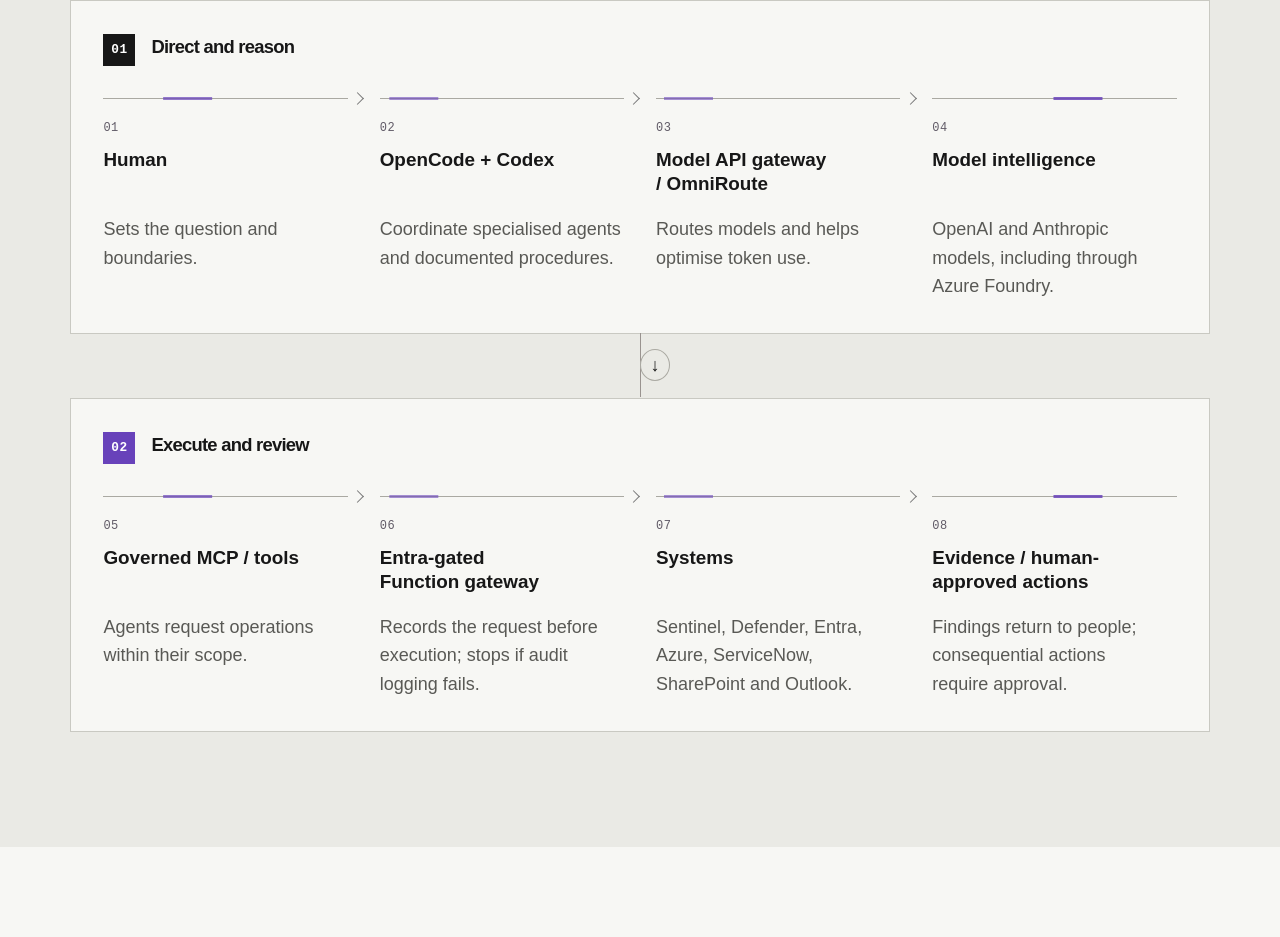
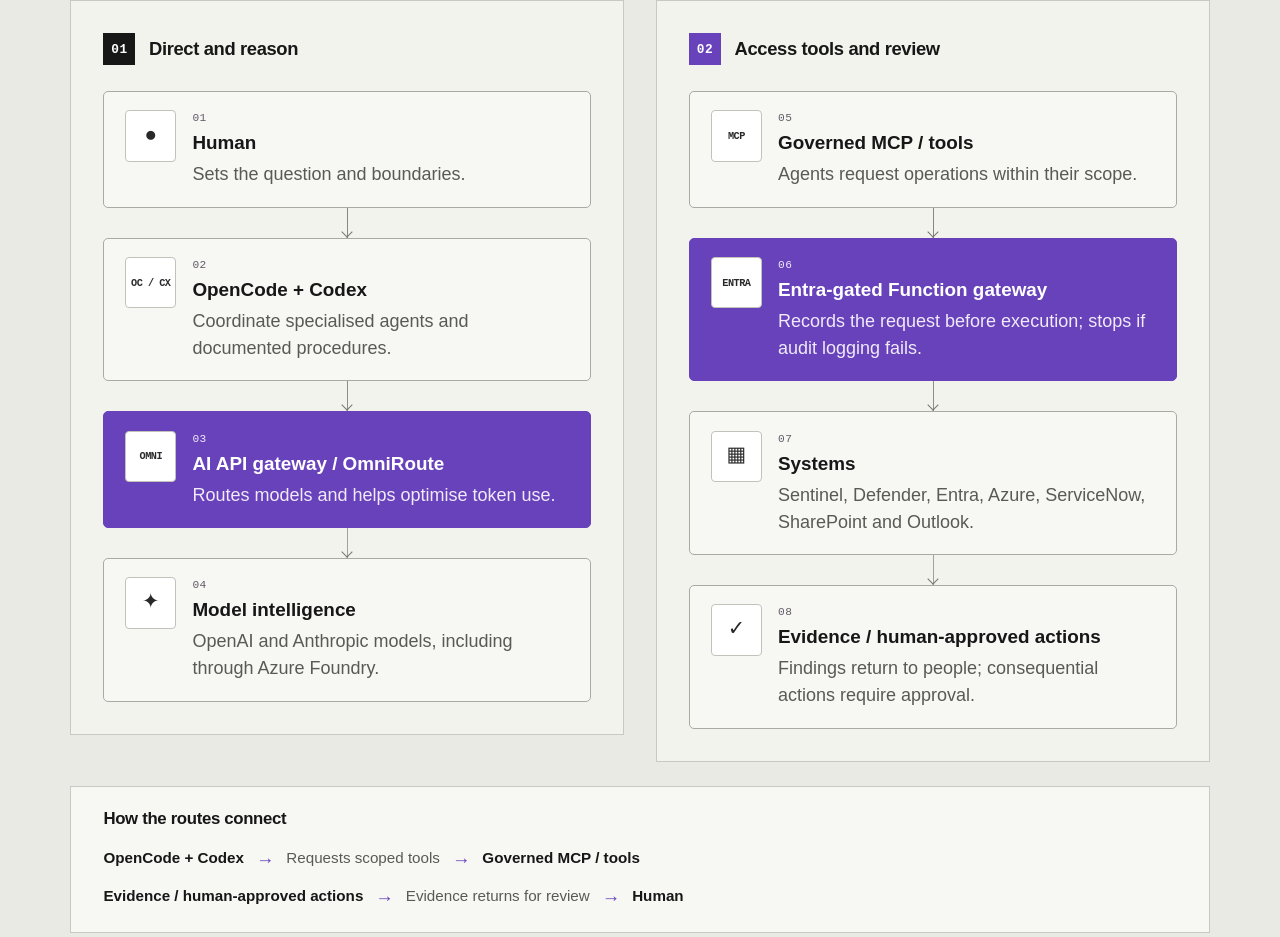
Before and after one commit to daniel0x00/tui-cv, a plain HTML site: page portfolio-agentic-SOC.html in a window 1280 px wide. Shown: the part 1643-2580 px from the top of the page. Drawn offline with Linux system fonts and the light colour scheme.

Commit message:
Update Agentic SOC architecture diagram

```diff
--- a/portfolio-agentic-SOC.html
+++ b/portfolio-agentic-SOC.html
@@ -24,7 +24,7 @@
       <a class="home-link" href="https://daniel.ferreira.fm/"><span class="wordmark" aria-hidden="true">df.</span><span>Daniel Ferreira / Home</span></a>
       <div class="motion-tools" hidden><button class="motion-control" type="button" aria-pressed="false" aria-describedby="motion-state" data-motion data-pause-label="Pause motion" data-resume-label="Resume motion" data-reduced-label="Reduced motion"><span class="motion-icon" aria-hidden="true"></span>Diagram motion</button><span id="motion-state">Resume motion</span></div>
     </div>
-    <nav class="section-nav wrap" aria-label="Case study sections"><a href="#overview">Overview</a><a href="#architecture">Architecture</a><a href="#capabilities">Capabilities</a><a href="#story">In practice</a><a href="#guardrails">Guardrails</a><a href="#roadmap">Roadmap</a></nav>
+    <nav class="section-nav wrap" aria-label="Case study sections"><a href="#overview">Overview</a><a href="#architecture">Architecture</a><a href="#capabilities">Capabilities</a><a href="#story">In practice</a><a href="#guardrails">Guardrails</a></nav>
   </header>
   <main id="main" tabindex="-1">
     <section id="overview" class="hero" aria-labelledby="overview-title" tabindex="-1">
@@ -55,15 +55,20 @@
       <div class="wrap">
         <div class="section-heading" data-reveal><span class="index" aria-hidden="true">02</span><h2 id="architecture-title">Reasoning and execution have separate routes.</h2></div>
         <div class="architecture-intro"><p>The model gateway routes requests for reasoning. A separate Function gateway governs tool execution. Evidence comes back to analysts, who review the findings and any consequential action.</p><p class="notice">A model can recommend an action; it cannot grant itself access.</p></div>
-        <ol class="architecture-paths" role="list"><li class="path" data-reveal>
+        <ol class="architecture-paths" role="list"><li class="path path-1" data-reveal>
           <h3 class="path-title"><span class="index" aria-hidden="true">01</span>Direct and reason</h3>
-          <ol class="path-steps" role="list"><li class="path-step"><span class="index" aria-hidden="true">01</span><h4>Human</h4><p>Sets the question and boundaries.</p></li><li class="path-step"><span class="index" aria-hidden="true">02</span><h4>OpenCode + Codex</h4><p>Coordinate specialised agents and documented procedures.</p></li><li class="path-step"><span class="index" aria-hidden="true">03</span><h4>Model API gateway / OmniRoute</h4><p>Routes models and helps optimise token use.</p></li><li class="path-step"><span class="index" aria-hidden="true">04</span><h4>Model intelligence</h4><p>OpenAI and Anthropic models, including through Azure Foundry.</p></li></ol>
-          <div class="path-connector" aria-hidden="true"><span>↓</span></div>
-        </li><li class="path" data-reveal>
-          <h3 class="path-title"><span class="index" aria-hidden="true">02</span>Execute and review</h3>
-          <ol class="path-steps" role="list"><li class="path-step"><span class="index" aria-hidden="true">05</span><h4>Governed MCP / tools</h4><p>Agents request operations within their scope.</p></li><li class="path-step"><span class="index" aria-hidden="true">06</span><h4>Entra-gated Function gateway</h4><p>Records the request before execution; stops if audit logging fails.</p></li><li class="path-step"><span class="index" aria-hidden="true">07</span><h4>Systems</h4><p>Sentinel, Defender, Entra, Azure, ServiceNow, SharePoint and Outlook.</p></li><li class="path-step"><span class="index" aria-hidden="true">08</span><h4>Evidence / human-approved actions</h4><p>Findings return to people; consequential actions require approval.</p></li></ol>
-
+          <ol class="path-steps" role="list"><li class="path-step"><div class="flow-node"><span class="flow-icon" aria-hidden="true">●</span><div class="flow-copy"><span class="index" aria-hidden="true">01</span><h4>Human</h4><p>Sets the question and boundaries.</p></div></div></li><li class="path-step"><div class="flow-node"><span class="flow-icon flow-icon-product" aria-hidden="true">OC / CX</span><div class="flow-copy"><span class="index" aria-hidden="true">02</span><h4>OpenCode + Codex</h4><p>Coordinate specialised agents and documented procedures.</p></div></div></li><li class="path-step"><div class="flow-node"><span class="flow-icon flow-icon-product" aria-hidden="true">OMNI</span><div class="flow-copy"><span class="index" aria-hidden="true">03</span><h4>AI API gateway / OmniRoute</h4><p>Routes models and helps optimise token use.</p></div></div></li><li class="path-step"><div class="flow-node"><span class="flow-icon" aria-hidden="true">✦</span><div class="flow-copy"><span class="index" aria-hidden="true">04</span><h4>Model intelligence</h4><p>OpenAI and Anthropic models, including through Azure Foundry.</p></div></div></li></ol>
+        </li><li class="path path-2" data-reveal>
+          <h3 class="path-title"><span class="index" aria-hidden="true">02</span>Access tools and review</h3>
+          <ol class="path-steps" role="list"><li class="path-step"><div class="flow-node"><span class="flow-icon flow-icon-product" aria-hidden="true">MCP</span><div class="flow-copy"><span class="index" aria-hidden="true">05</span><h4>Governed MCP / tools</h4><p>Agents request operations within their scope.</p></div></div></li><li class="path-step"><div class="flow-node"><span class="flow-icon flow-icon-product" aria-hidden="true">ENTRA</span><div class="flow-copy"><span class="index" aria-hidden="true">06</span><h4>Entra-gated Function gateway</h4><p>Records the request before execution; stops if audit logging fails.</p></div></div></li><li class="path-step"><div class="flow-node"><span class="flow-icon" aria-hidden="true">▦</span><div class="flow-copy"><span class="index" aria-hidden="true">07</span><h4>Systems</h4><p>Sentinel, Defender, Entra, Azure, ServiceNow, SharePoint and Outlook.</p></div></div></li><li class="path-step"><div class="flow-node"><span class="flow-icon" aria-hidden="true">✓</span><div class="flow-copy"><span class="index" aria-hidden="true">08</span><h4>Evidence / human-approved actions</h4><p>Findings return to people; consequential actions require approval.</p></div></div></li></ol>
         </li></ol>
+        <div class="route-connections">
+          <h3>How the routes connect</h3>
+          <ol role="list">
+            <li><span>OpenCode + Codex</span><span class="connection-arrow" aria-hidden="true">→</span><span>Requests scoped tools</span><span class="connection-arrow" aria-hidden="true">→</span><span>Governed MCP / tools</span></li>
+            <li><span>Evidence / human-approved actions</span><span class="connection-arrow" aria-hidden="true">→</span><span>Evidence returns for review</span><span class="connection-arrow" aria-hidden="true">→</span><span>Human</span></li>
+          </ol>
+        </div>
       </div>
     </section>
     <section id="capabilities" class="capabilities section-space wrap" aria-labelledby="capabilities-title" tabindex="-1">
@@ -81,12 +86,6 @@
       <div class="section-heading" data-reveal><span class="index" aria-hidden="true">05</span><h2 id="guardrails-title">Boundaries built into the workflow.</h2></div>
       <ul class="guardrail-list" role="list"><li data-reveal><span class="index" aria-hidden="true">01</span><h3>Identity</h3><p>Entra SSO, app roles and managed identities govern access without shared operator passwords.</p></li><li data-reveal><span class="index" aria-hidden="true">02</span><h3>Audit before execute</h3><p>Audited routes record the request server-side before execution and stop if recording fails.</p></li><li data-reveal><span class="index" aria-hidden="true">03</span><h3>Least privilege</h3><p>Scoped permissions and network-isolated connectors limit what tools can reach.</p></li><li data-reveal><span class="index" aria-hidden="true">04</span><h3>Human approval &amp; PII</h3><p>Approval gates, prompt guardrails and personal-data controls support accountable use.</p></li></ul>
     </section>
-    <section id="roadmap" class="roadmap section-space" aria-labelledby="roadmap-title" tabindex="-1">
-      <div class="wrap roadmap-grid">
-        <div><div class="section-heading" data-reveal><span class="index" aria-hidden="true">06</span><h2 id="roadmap-title">Not yet implemented.</h2></div><p class="status">Pending roadmap</p></div>
-        <div><ul class="roadmap-list" role="list"><li data-reveal><h3>Network integrations</h3><p>Zscaler ZIA / ZPA and Palo Alto connectors for traffic, policy and firewall analysis are pending.</p></li><li data-reveal><h3>Active containment</h3><p>Blocking indicators, acquiring or removing files, email quarantine and device isolation are pending. Human approval would be required.</p></li></ul><p class="note roadmap-note">OT vulnerability coverage, CyberArk identities and expansion across OT, AWS and legacy estates are also marked as pending in the original blueprint.</p></div>
-      </div>
-    </section>
     <section class="closing section-space wrap" aria-labelledby="closing-title"><h2 id="closing-title">Interested in the work?</h2><a class="button button-dark" href="https://daniel.ferreira.fm/#contact">Discuss the work <span aria-hidden="true">↗</span></a></section>
   </main>
   <footer class="footer wrap"><p>Daniel Ferreira / Selected work</p><div><a class="text-link" href="https://daniel.ferreira.fm/portfolio-agentic-SOC.html">Canonical case study <span aria-hidden="true">↗</span></a><a class="text-link" href="#overview">Back to top <span aria-hidden="true">↗</span></a></div></footer>
--- a/soc.css
+++ b/soc.css
@@ -71,22 +71,31 @@ section:focus,main:focus{outline:none}
 .architecture{background:#eaeae5}
 .architecture-intro{display:grid;grid-template-columns:minmax(0,2fr) minmax(0,1fr);gap:4rem;align-items:start;margin-bottom:3.5rem;margin-left:4rem}
 .architecture-intro>p:first-child{max-width:64ch}
-.architecture-paths,.path-steps,.capability-grid,.story-steps,.guardrail-list,.roadmap-list{list-style:none;padding:0}
-.path{position:relative;background:var(--paper);border:1px solid #c9c9c2;padding:2rem}
-.path+.path{margin-top:4rem}
-.path-title{font-size:1.15rem;display:flex;align-items:baseline;gap:1rem;margin-bottom:2rem;line-height:1.5}
-.path-title .index{color:#fff;background:var(--ink);min-width:32px;text-align:center;line-height:32px}
-.path+.path .path-title .index{background:var(--violet)}
-.path-steps{display:grid;grid-template-columns:repeat(4,minmax(0,1fr));gap:2rem}
-.path-step{position:relative;border-top:1px solid #aaa9a2;padding-top:1.25rem;min-width:0}
-.path-step:not(:last-child)::after{content:'';position:absolute;width:9px;height:9px;border-top:1px solid #777;border-right:1px solid #777;top:-5px;right:-.9rem;transform:rotate(45deg)}
-.path-step::before{content:'';position:absolute;top:-2px;left:0;width:20%;height:3px;background:#6842ba;animation:signal 4s ease-in-out infinite}
-.path-step:nth-child(2)::before{animation-delay:.6s}.path-step:nth-child(3)::before{animation-delay:1.2s}.path-step:nth-child(4)::before{animation-delay:1.8s}
-.path-step>.index{display:block;font-size:.75rem;margin-bottom:.65rem}
-.path-step h4{font-size:1.18rem;font-weight:600;line-height:1.3;margin-bottom:.65rem;min-height:3em;overflow-wrap:anywhere}
-.path-step p{color:var(--muted);line-height:1.6}
-.path-connector{position:absolute;left:50%;top:100%;height:4rem;width:1px;background:#99938f;display:grid;place-items:center}
-.path-connector span{background:#eaeae5;border:1px solid #aaa9a2;border-radius:50%;width:30px;line-height:30px;text-align:center}
+/* The two lanes distinguish model reasoning from gated tool execution. */
+.architecture-paths,.path-steps,.capability-grid,.story-steps,.guardrail-list{list-style:none;padding:0}
+.architecture-paths{display:grid;grid-template-columns:repeat(2,minmax(0,1fr));gap:2rem;align-items:start}
+.path{min-width:0;padding:clamp(1.3rem,2.5vw,2.5rem);border:1px solid #c9c9c2;background:#f3f3ee}
+.path-title{display:flex;align-items:center;gap:.85rem;font:600 1.15rem/1.4 Arial,Helvetica,sans-serif;letter-spacing:-.02em;margin-bottom:1.6rem}
+.path-title .index{display:grid;place-items:center;flex:0 0 32px;height:32px;background:var(--ink);color:#fff}
+.path-2 .path-title .index{background:var(--violet)}
+.path-steps{display:flex;flex-direction:column;align-items:stretch}
+.path-step{position:relative;min-width:0;padding-bottom:30px}
+.path-step:last-child{padding-bottom:0}
+.path-step:not(:last-child)::before{content:'';position:absolute;left:50%;bottom:0;width:1px;height:30px;background:#898880;animation:signal 3s ease-in-out infinite}
+.path-step:not(:last-child)::after{content:'';position:absolute;left:calc(50% - 4px);bottom:2px;width:8px;height:8px;border-right:1px solid #77776f;border-bottom:1px solid #77776f;transform:rotate(45deg)}
+.path-step:nth-child(2)::before{animation-delay:.5s}.path-step:nth-child(3)::before{animation-delay:1s}
+.flow-node{display:grid;grid-template-columns:3.2rem minmax(0,1fr);align-items:start;gap:1rem;position:relative;max-width:500px;margin-inline:auto;padding:1.15rem 1.3rem;background:var(--paper);border:1px solid #aaa9a2;border-radius:5px}
+.path-1 .path-step:nth-child(3) .flow-node,.path-2 .path-step:nth-child(2) .flow-node{background:var(--violet);border-color:var(--violet);color:#fff}
+.flow-icon{display:grid;place-items:center;width:3.2rem;height:3.2rem;border:1px solid #c3c2ba;border-radius:4px;background:#fff;font:600 1.3rem/1 'Courier New',monospace;color:#292929}
+.flow-icon.flow-icon-product{font-size:.64rem;letter-spacing:-.05em;font-weight:700;white-space:nowrap}
+.flow-copy{min-width:0}.flow-copy>.index{display:block;margin-bottom:.25rem;font-size:.7rem}.flow-copy h4{font-size:1.18rem;font-weight:600;line-height:1.3;overflow-wrap:anywhere}.flow-copy p{color:var(--muted);line-height:1.5;margin-top:.35rem}
+.path-1 .path-step:nth-child(3) .flow-copy p,.path-2 .path-step:nth-child(2) .flow-copy p,.path-1 .path-step:nth-child(3) .index,.path-2 .path-step:nth-child(2) .index{color:#f1eafa}
+.route-connections{margin-top:1.5rem;padding:1.4rem clamp(1.2rem,2.5vw,2rem);border:1px solid #c9c9c2;background:var(--paper)}
+.route-connections h3{font-size:1.05rem;letter-spacing:-.02em;margin-bottom:1rem}
+.route-connections ol{list-style:none;padding:0;display:grid;gap:.65rem}
+.route-connections li{display:flex;flex-wrap:wrap;align-items:center;gap:.45rem .75rem;color:var(--muted);font-size:.95rem;line-height:1.5}
+.route-connections li>span:first-child,.route-connections li>span:last-child{color:var(--ink);font-weight:600}
+.route-connections .connection-arrow{color:var(--violet);font-size:1.15rem}
 .capability-grid{display:grid;grid-template-columns:repeat(3,minmax(0,1fr));column-gap:2.5rem}
 .capability{position:relative;padding:2rem 0 2.5rem;min-width:0;border-top:1px solid #aaa9a2}
 .capability>.index{display:block;margin-bottom:2.5rem;color:var(--violet)}
@@ -98,40 +107,33 @@ section:focus,main:focus{outline:none}
 .story-steps li::before{content:'';position:absolute;top:-4px;left:0;width:7px;height:7px;background:#c2a4e5;border-radius:50%}
 .story-steps li:not(:last-child)::after{content:'';position:absolute;top:-4px;right:-.9rem;width:7px;height:7px;border-top:1px solid #aaa;border-right:1px solid #aaa;transform:rotate(45deg)}
 .story-steps h3{margin-block:1.35rem 1rem}.story-steps p{color:#c4c4bd;line-height:1.7}
-.guardrails h2,.roadmap h2{font-size:clamp(2.3rem,4vw,4.5rem)}
+.guardrails h2{font-size:clamp(2.3rem,4vw,4.5rem)}
 .guardrails{display:grid;grid-template-columns:minmax(0,1fr) minmax(0,1.3fr);gap:5rem}
 .guardrail-list li{display:grid;grid-template-columns:2.4rem minmax(0,1fr);gap:.65rem 1rem;border-top:1px solid var(--line);padding-block:1.6rem}
 .guardrail-list p{grid-column:2;color:var(--muted)}.guardrail-list h3{line-height:1.3}.guardrail-list .index{padding-top:.15rem}
-.roadmap{background:#e9e4ef;border-block:1px solid #d3c9dc}
-.roadmap-grid{display:grid;grid-template-columns:minmax(0,1fr) minmax(0,1.3fr);gap:5rem}
-.roadmap .section-heading{margin-bottom:1.75rem}
-.status{display:inline-block;color:#514062;border:1px solid #a99cb8;border-radius:30px;padding:.35rem .8rem;font-size:.75rem;margin-left:4rem}
-.roadmap-list{display:grid;gap:2.5rem}.roadmap-list li{border-top:1px solid #bcb2c8;padding-top:1.5rem}.roadmap-list h3{margin-bottom:.75rem}.roadmap-list p{color:#504b53}
-.roadmap-note{border-top:1px solid #bcb2c8;padding-top:1.5rem;margin-top:2rem;color:#504b53}
 .closing{display:flex;gap:3rem;justify-content:space-between;align-items:center}.closing h2{max-width:15ch}.closing .button{margin-top:0;flex-shrink:0}
 .button-dark{background:var(--ink);color:var(--paper)}.button-dark:hover{background:#444}
 .footer{padding-block:1.8rem;border-top:1px solid var(--line);display:flex;gap:2rem;justify-content:space-between;color:var(--muted);font-size:.8rem}
 .footer>div{display:flex;flex-wrap:wrap;gap:1.5rem}.text-link{display:inline-flex;align-items:center;gap:.5rem;min-height:32px}
-.motion-active{--motion-state:running}.core-orbit,.path-step::before,.is-seen{animation-play-state:var(--motion-state)}
+.motion-active{--motion-state:running}.core-orbit,.path-step:not(:last-child)::before,.is-seen{animation-play-state:var(--motion-state)}
 .is-seen{animation-name:arrive;animation-duration:.65s;animation-timing-function:ease-out}.is-seen:nth-child(2n){animation-delay:.07s}.is-seen:nth-child(3n){animation-delay:.14s}
-@keyframes orbit{to{transform:rotate(360deg)}}@keyframes signal{0%,100%{transform:translateX(0);opacity:.55}65%{transform:translateX(400%);opacity:1}}@keyframes arrive{from{transform:translateY(10px)}to{transform:none}}
+@keyframes orbit{to{transform:rotate(360deg)}}@keyframes signal{0%,100%{opacity:.5}65%{opacity:1}}@keyframes arrive{from{transform:translateY(10px)}to{transform:none}}
 @media(max-width:1100px){
  .outcomes{grid-template-columns:1fr;gap:2rem}.outcomes-intro{display:flex;gap:2rem;justify-content:space-between}.outcomes-intro .note{max-width:55ch}.outcome-list{gap:3rem}
- .architecture-intro{margin-left:0;gap:2rem}.path-steps{gap:1.5rem}.path-step h4{font-size:1.07rem}
+ .architecture-intro{margin-left:0;gap:2rem}
  .capability-grid{grid-template-columns:repeat(2,minmax(0,1fr))}.story-steps{grid-template-columns:1fr;gap:0}
  .story-steps li{display:grid;grid-template-columns:2rem 9rem minmax(0,1fr);gap:1.5rem;border-top:0;border-left:1px solid #777;padding:1.4rem 0 1.4rem 1.5rem;margin-left:.3rem}
  .story-steps li::before{top:2rem;left:-4px}.story-steps li:not(:last-child)::after{top:auto;bottom:0;right:auto;left:-4px;transform:rotate(135deg)}.story-steps h3{margin:0;line-height:1.4}
- .guardrails,.roadmap-grid{gap:3rem}
+ .guardrails{gap:3rem}
 }
 @media(max-width:760px){
- :root{--anchor-offset:12rem}h2,.guardrails h2,.roadmap h2{font-size:clamp(2.2rem,7vw,3.5rem)}.masthead-inner{gap:.75rem;min-height:62px}.home-link{gap:.7rem}.section-nav{display:grid;grid-template-columns:repeat(3,minmax(0,1fr));gap:0 .4rem;padding-bottom:.45rem}.section-nav a{min-height:34px;font-size:.75rem}
+ :root{--anchor-offset:12rem}h2,.guardrails h2{font-size:clamp(2.2rem,7vw,3.5rem)}.masthead-inner{gap:.75rem;min-height:62px}.home-link{gap:.7rem}.section-nav{display:grid;grid-template-columns:repeat(3,minmax(0,1fr));gap:0 .4rem;padding-bottom:.45rem}.section-nav a{min-height:34px;font-size:.75rem}
  .hero-grid{grid-template-columns:1fr;padding-top:4rem}.hero h1{font-size:clamp(3.7rem,12vw,6rem)}.hero-serif{font-size:clamp(1.9rem,6vw,2.6rem)}.core-visual{width:min(100%,390px);margin-top:1rem}.hero-notice{margin-top:1rem}.eyebrow{margin-bottom:1.5rem}
  .section-heading{grid-template-columns:2rem minmax(0,1fr);gap:.6rem;margin-bottom:2rem}.outcomes-intro{display:block}.outcome-list{grid-template-columns:1fr;gap:1.5rem}.outcome-list>div{display:grid;grid-template-columns:minmax(0,1fr) minmax(0,1.3fr);gap:1.2rem;border-left:0;border-top:1px solid var(--line);padding:1.5rem 0 0;align-items:center}.outcome-list dd{grid-column:1;grid-row:1;margin:0;font-size:2.6rem}.outcome-list dt{grid-column:2}.outcome-list>div:last-child dd{font-size:1.4rem}
- .architecture-intro{grid-template-columns:1fr;gap:1.5rem}.path{padding:1.4rem}.path-title{align-items:start;font-size:1.05rem;gap:.75rem}.path-title .index{flex-shrink:0}.path-steps{grid-template-columns:1fr;gap:2rem}.path-step{padding:.15rem 0 .15rem 1.3rem;border-top:0;border-left:1px solid #aaa9a2}.path-step h4{font-size:1.2rem;min-height:0}.path-step::before{width:3px;height:20%;left:-2px;top:0;animation-name:signal-down}.path-step:not(:last-child)::after{left:-5px;top:auto;bottom:-.95rem;transform:rotate(135deg)}
+ .architecture-intro{grid-template-columns:1fr;gap:1.5rem}.architecture-paths{grid-template-columns:1fr;gap:1.4rem}.path{padding:1.2rem}.path-title{font-size:1.05rem}.flow-node{grid-template-columns:2.7rem minmax(0,1fr);gap:.8rem;padding:1rem}.flow-icon{width:2.7rem;height:2.7rem;font-size:1.15rem}.flow-copy h4{font-size:1.1rem}
  .capability-grid{grid-template-columns:1fr}.capability{padding:1.6rem 0}.capability>.index{margin-bottom:1.5rem}.story .notice{margin-left:0}.story-steps{margin-top:2.5rem}.story-steps li{grid-template-columns:1.5rem minmax(0,1fr);gap:.5rem 1rem;padding-left:1.1rem}.story-steps p{grid-column:2}
- .guardrails,.roadmap-grid{grid-template-columns:1fr;gap:1.5rem}.guardrail-list li{grid-template-columns:1.6rem minmax(0,1fr)}.status{margin-left:2.6rem}.closing{align-items:start;flex-direction:column;gap:2rem}.footer{flex-direction:column;gap:.5rem}
+ .guardrails{grid-template-columns:1fr;gap:1.5rem}.guardrail-list li{grid-template-columns:1.6rem minmax(0,1fr)}.closing{align-items:start;flex-direction:column;gap:2rem}.footer{flex-direction:column;gap:.5rem}
 }
 @media(max-width:370px){.home-link{gap:.5rem;font-size:.68rem}.wordmark{font-size:1.8rem}.motion-control{font-size:.65rem;padding-inline:.5rem;gap:.4rem}.path{padding:1.1rem}}
-@keyframes signal-down{0%,100%{transform:translateY(0);opacity:.55}65%{transform:translateY(400%);opacity:1}}
 @media(prefers-reduced-motion:reduce){*,*::before,*::after{animation:none!important;transition:none!important}}
 @media(forced-colors:active){.button,.core-label{border:1px solid ButtonText}}
```
